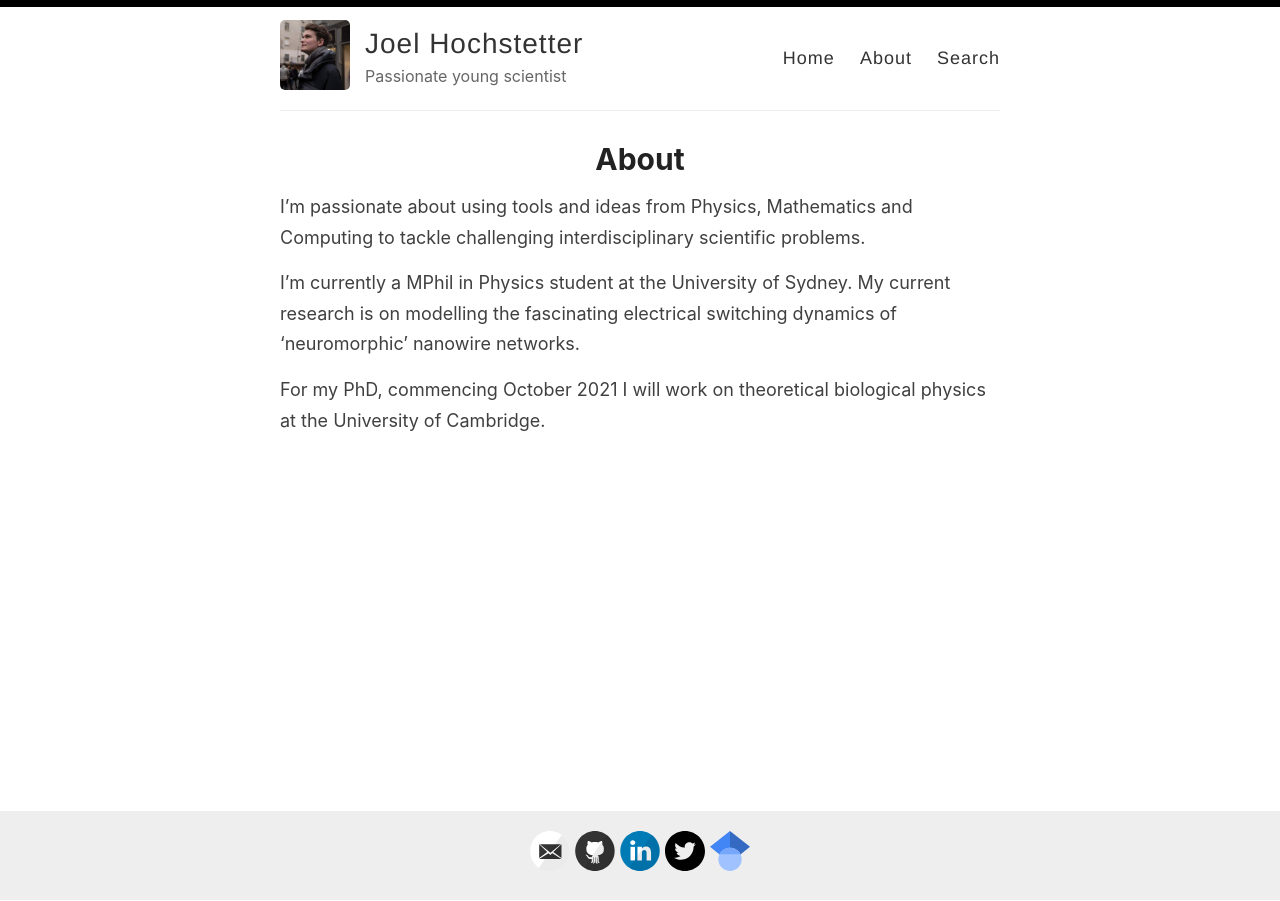
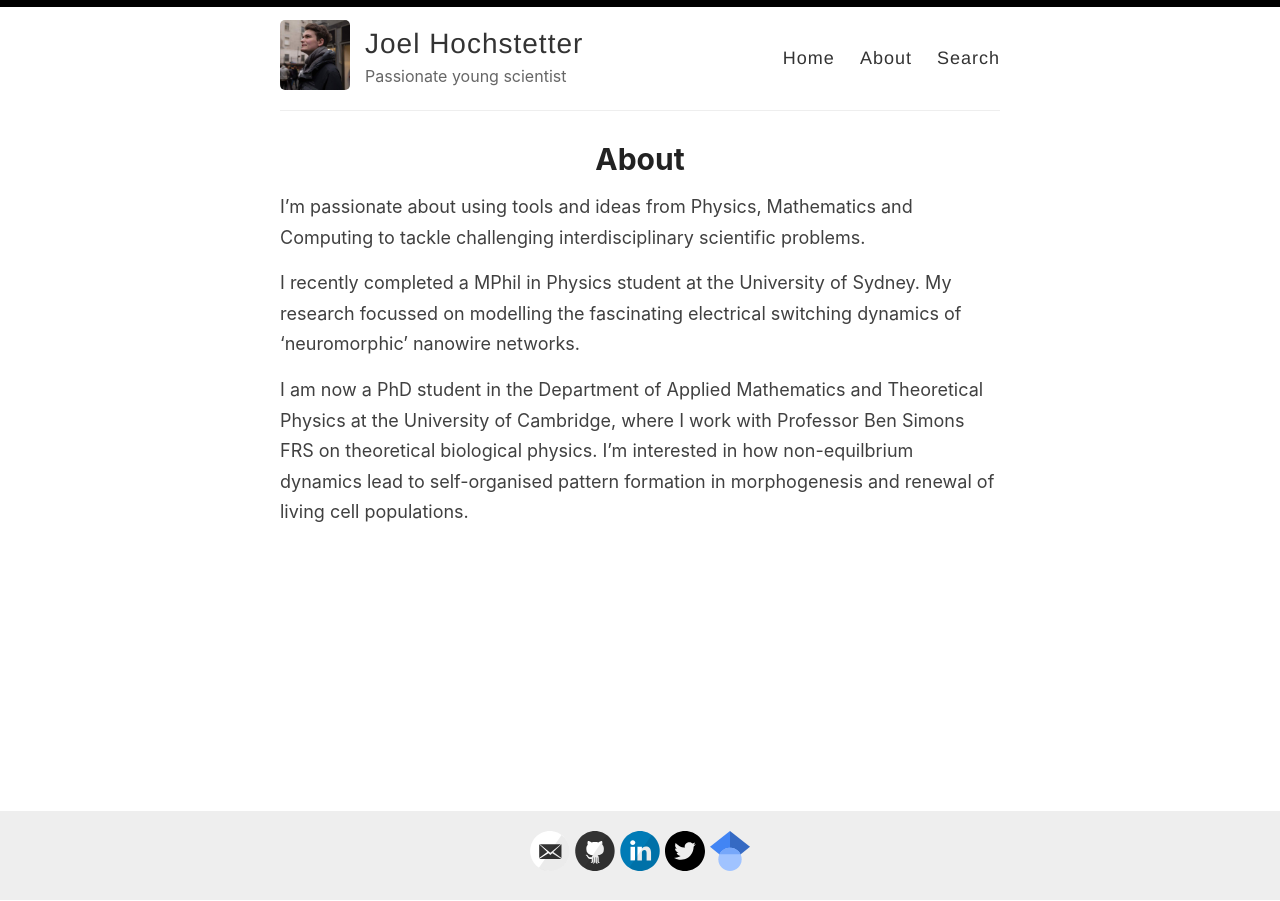
Before and after one commit to joelhochstetter/joelhochstetter.github.io, a Jekyll site: the page built from _pages/about.md, in a window 1280 px wide. Built offline with Jekyll 4.4.1, drawn with Linux system fonts in a browser that asks for light colours.

Commit message:
Update about.md

```diff
--- a/_pages/about.md
+++ b/_pages/about.md
@@ -6,6 +6,6 @@ permalink: /about/
 
 I'm passionate about using tools and ideas from Physics, Mathematics and Computing to tackle challenging interdisciplinary scientific problems.
 
-I'm currently a MPhil in Physics student at the University of Sydney. My current research is on modelling the fascinating electrical switching dynamics of 'neuromorphic' nanowire networks.
+I recently completed a MPhil in Physics student at the University of Sydney. My research focussed on modelling the fascinating electrical switching dynamics of 'neuromorphic' nanowire networks.
 
-For my PhD, commencing October 2021 I will work on theoretical biological physics at the University of Cambridge.
+I am now a PhD student in the Department of Applied Mathematics and Theoretical Physics at the University of Cambridge, where I work with Professor Ben Simons FRS on theoretical biological physics. I'm interested in how non-equilbrium dynamics lead to self-organised pattern formation in morphogenesis and renewal of living cell populations.
```
